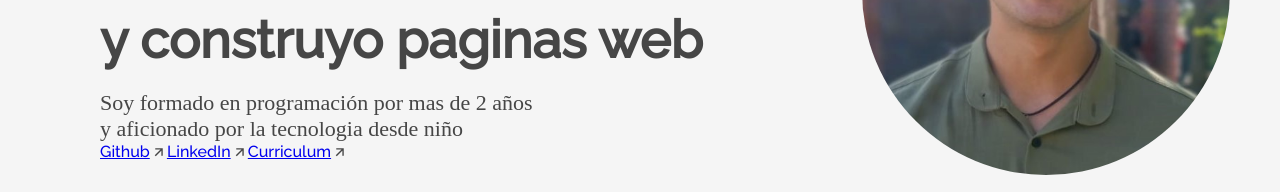
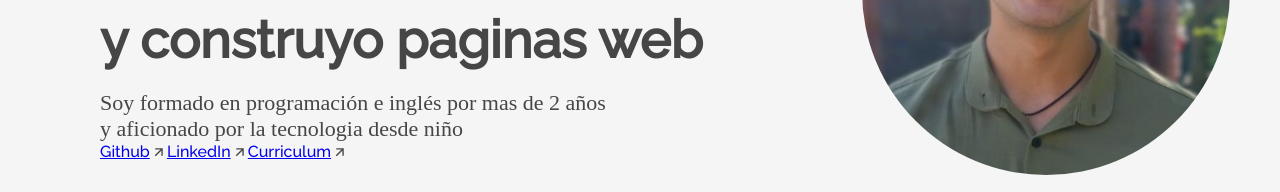
Before and after one commit to Brizuethansome/first_portfolio, a plain HTML site: page index.html in a window 1280 px wide. Shown: the part 309-501 px from the top of the page. Drawn offline with Linux system fonts and the light colour scheme.

Commit message:
Detalles

```diff
--- a/index.html
+++ b/index.html
@@ -35,7 +35,7 @@
                 <h1>Hola mi nombre es Jonathan Brizuela<br>y construyo paginas web</h1>
             </div>
             <div>
-                <p>Soy formado en programación por mas de 2 años<br>y aficionado por la tecnologia desde niño</p>
+                <p>Soy formado en programación e inglés por mas de 2 años<br>y aficionado por la tecnologia desde niño</p>
             </div>
             <div class="links_container">
                 <a href="https://github.com/Brizuethansome" target="_blank">Github</a>
```
